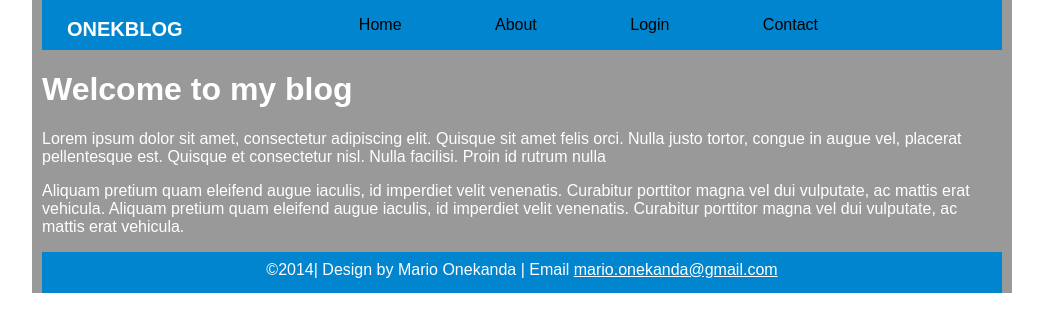
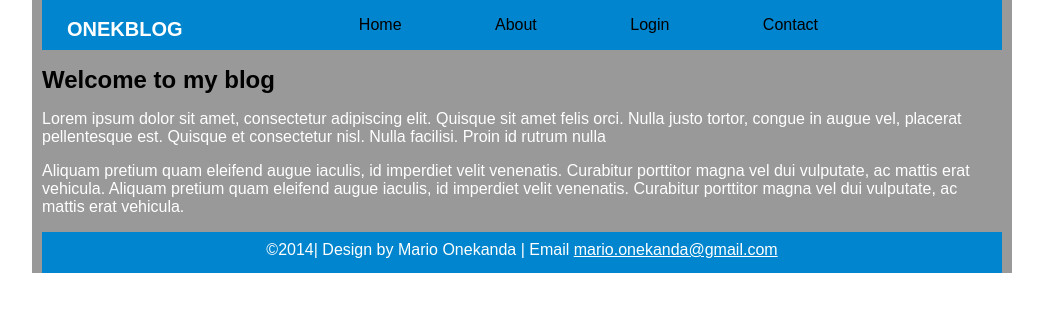
Before and after one commit to onekweb/Blog-in-PHP2014, a PHP site: page / in a window 1280 px wide. Shown: the top 332 px of the page, without its empty margins (118-1161 px from the left). Run offline with PHP 8.4, Linux system fonts and the light colour scheme.

Commit message:
update css file

```diff
--- a/css/main.css
+++ b/css/main.css
@@ -8,7 +8,7 @@
 #container
 {
     width: 960px;
-    height: auto;
+    height: 900px;
     margin: 0 auto;
     padding: 0px 10px 0px 10px;
     background: #999;
@@ -160,6 +160,20 @@
     padding: 0;
     width: 960px;
 }
+
+#content-top
+{
+    width: auto;
+    height: auto;
+    margin: auto;
+    padding: auto;
+}
+
+#content-top h1
+{
+    color: #000;
+    font-size: 1.5em;
+}
 #footer p {
     text-align: center;
     line-height: 36px;
```
